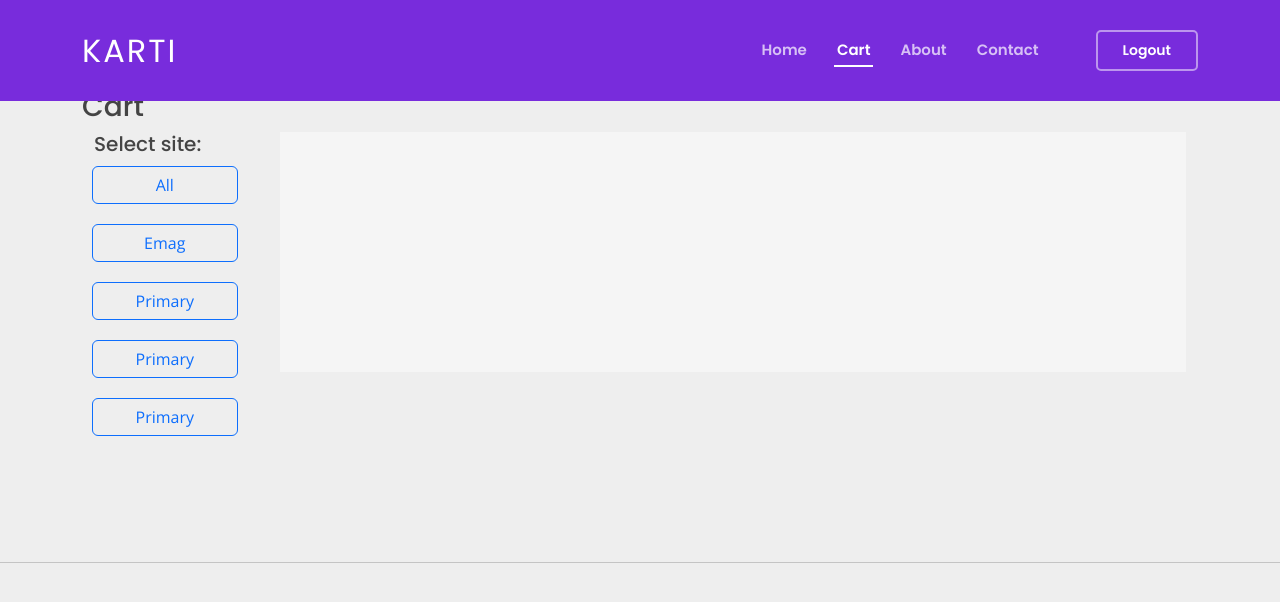
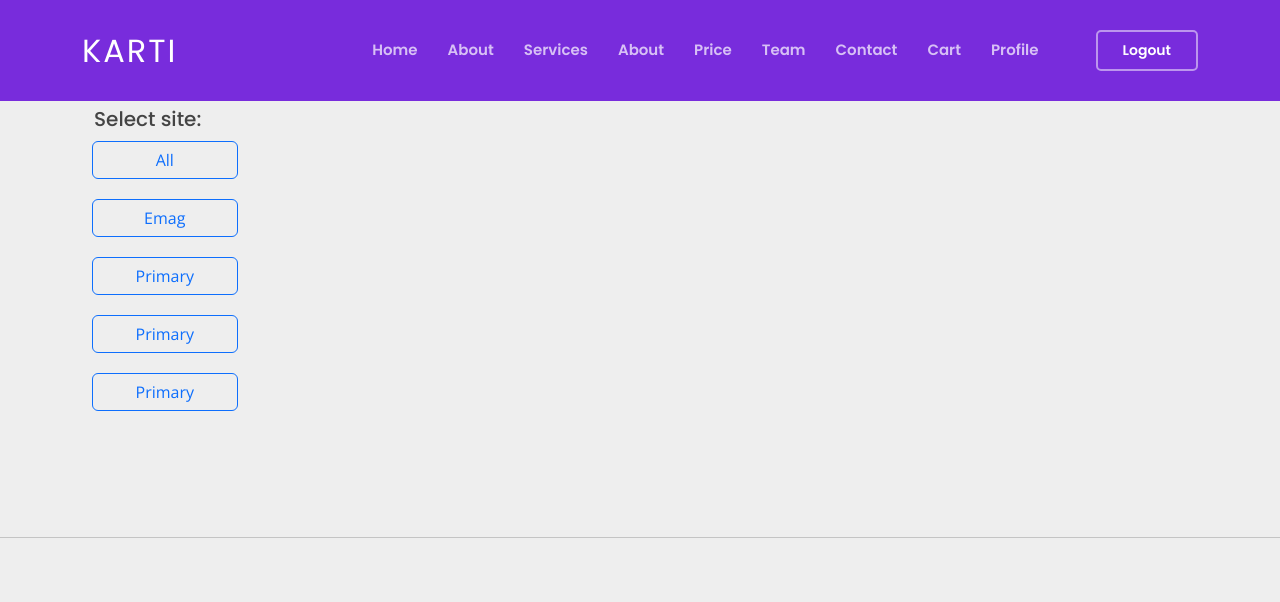
Before and after one commit to kartiai/frontend, a Flask app: page /profile in a window 1280 px wide. Shown: the top 602 px of the page. Run offline with Flask 2, Linux system fonts and the light colour scheme; data that the repository does not hold is empty; some libraries are stand-ins or nearby versions.

Commit message:
bineee baaaaa

```diff
--- a/static/css/profile.css
+++ b/static/css/profile.css
@@ -10,7 +10,7 @@
 }
 
 section#portfolio-details {
-  margin-top: 100px;
+  margin-top: 25px;
 }
 .card {
 border: 1px solid #eee;
--- a/static/js/list.js
+++ b/static/js/list.js
@@ -1,12 +1,10 @@
 let products = [
 ];
-
 
 function getDataAll() {
   fetch('/profile/data?firma=all&username=luciangeorge06@yahoo.com')
     .then(response => response.json()) // Parse the response as JSON
     .then(data => {
-      products = [];
       products = data;
       generateList();
       // Do something with the data
@@ -22,7 +20,6 @@
 fetch('/profile/data?firma=emag&username=luciangeorge06@yahoo.com')
   .then(response => response.json()) // Parse the response as JSON
   .then(data => {
-    products = [];
     products = data;
     generateList();
     // Do something with the data
@@ -38,7 +35,6 @@
   fetch('/profile/data?firma=pcgarage&username=luciangeorge06@yahoo.com')
     .then(response => response.json()) // Parse the response as JSON
     .then(data => {
-      products = [];
       products = data;
       generateList();
       // Do something with the data
@@ -55,7 +51,7 @@
 for (let i = 0; i < products.length; i++) {
     const product = products[i];
     let cards_boots=`
-    <div class=" col-md-4" style="margin-top: 50px;">
+    <div class=" col-md-4" style="margin-top: 25px;">
             <div class="card " >
             <img class="card-img-top" src=${product.image} alt="Card image cap">
             <div class="card-body">
--- a/templates/profile.html
+++ b/templates/profile.html
@@ -44,11 +44,16 @@
 
       <nav id="navbar" class="navbar">
         <ul>
-          <li><a class="nav-link scrollto" href="index.html">Home</a></li>
-          <li><a class="nav-link scrollto active" href="#cart">Cart</a></li>
-          <li><a class="nav-link scrollto" href="#about">About</a></li>
-          <li><a class="nav-link scrollto" href="#contact">Contact</a></li>
-          <li><a class="getstarted scrollto" href="logout.html">Logout</a></li>
+          <li><a class="nav-link scrollto" href="index2.html">Home</a></li>
+            <li><a class="nav-link scrollto" href="index2.html#features">About</a></li>
+            <li><a class="nav-link scrollto" href="index2.html#services">Services</a></li>
+            <li><a class="nav-link scrollto" href="index2.html#about">About</a></li>
+            <li><a class="nav-link scrollto" href="index2.html#pricing">Price</a></li>
+            <li><a class="nav-link scrollto" href="index2.html#teaming">Team</a></li>
+            <li><a class="nav-link scrollto" href="index2.html#contact">Contact</a></li>
+            <li><a class="nav-link scrollto" href="profile.html">Cart</a></li>
+            <li><a class="nav-link scrollto" href="profilepage.html">Profile</a></li>
+            <li><a class="getstarted scrollto" href="index.html">Logout</a></li>
 
         </ul>
         <i class="bi bi-list mobile-nav-toggle"></i>
@@ -58,17 +63,17 @@
 
 
    <!-- ======= Cart ======= -->
-   <section id="portfolio-details" class="portfolio-details" style="margin-top: 50px;">
+   <section id="portfolio-details" class="portfolio-details">
    <div class="container add-padding" >
     <h3 class="h3">Cart </h3>
-    <div class="container" >
+    <div class="container">
       <div class="row">
         <div class="col-2">
           <div class="col-1"></div>
-          <div class="col-9" >
-            <div class = "row" >
+          <div class="col-9">
+            <div class = "row">
               <h5 class="card-title"> Select site: </h5>
-              <button type="button" onclick="getDataAll()" class="btn btn-outline-primary" >All</button>
+              <button type="button" onclick="getDataAll()" class="btn btn-outline-primary">All</button>
               <button type="button" onclick="getDataEmag()" class="btn btn-outline-primary">Emag</button>
               <button type="button" class="btn btn-outline-primary">Primary</button>
               <button type="button" class="btn btn-outline-primary">Primary</button>
@@ -77,12 +82,14 @@
           </div>
           <div class="col-1"></div>
         </div>
-        <div class="col-10">
-          <div class="col-10"></div>
-          <div id="product-list">
-            <ul class="product-grid" id="product-list-tag-id">
-            </ul>
-          </div>
+        <div class="col-10"   >
+            <div class = "content">
+                <div class="row" id="product-list-tag-id">
+
+
+                </div>
+            </div>
+
         </div>
 
       </div>
@@ -91,7 +98,23 @@
    </div>
   </section>
 <hr>
+<div class="modal fade" id="exampleModal" tabindex="-1" aria-labelledby="exampleModalLabel" aria-hidden="true">
+  <div class="modal-dialog modal-xl">
+    <div class="modal-content">
+      <div class="modal-header">
+        <h5 class="modal-title" id="exampleModalLabel">Modal title</h5>
+        <button type="button" class="btn-close" data-bs-dismiss="modal" aria-label="Close"></button>
+      </div>
+      <div class="modal-body" id="add_prices_compare">
 
+      </div>
+      <div class="modal-footer">
+        <button type="button" class="btn btn-secondary" data-bs-dismiss="modal">Close</button>
+        <button type="button" class="btn btn-primary">Save changes</button>
+      </div>
+    </div>
+  </div>
+</div>
 
 
   <div id="preloader"></div>
```
Also changed, not shown: static/img/~BROMIUM/sofia2.jpeg (deleted), 1 other file.
